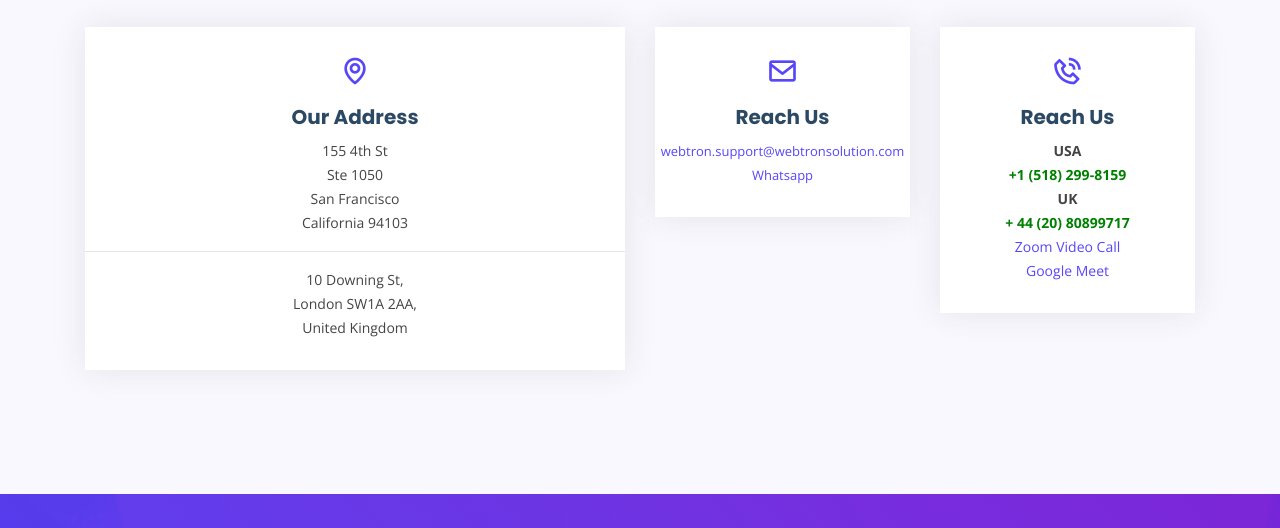
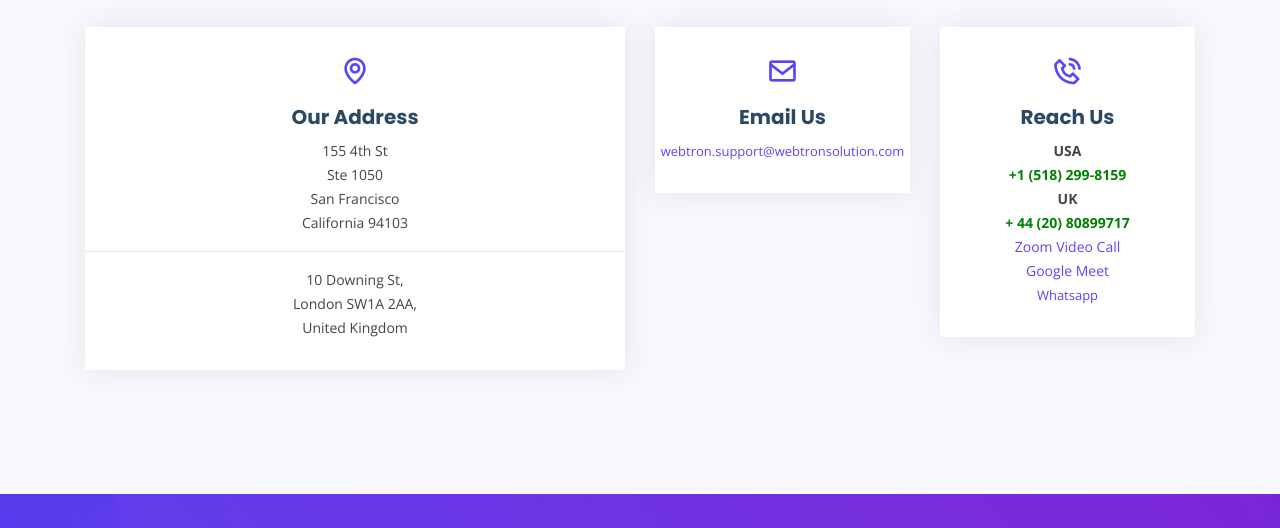
Before and after one commit to webtronsolution/website, a plain HTML site: page index.html in a window 1280 px wide. Shown: the part 5260-5788 px from the top of the page. Drawn offline with nearby package versions, Linux system fonts and the light colour scheme; a script that the page names is missing.

Commit message:
Update index.html
jvgv

```diff
--- a/index.html
+++ b/index.html
@@ -676,9 +676,9 @@
           <div class="col-lg-3 col-md-6">
             <div class="info-box  mb-4">
               <i class="bx bx-envelope"></i>
-              <h3>Reach Us</h3>
+              <h3>Email Us</h3>
                                        <p style="font-size:small"><a href="mailto:webtron.support@webtronsolution.com">webtron.support@webtronsolution.com</a></p>
-                                                                                                         <p style="font-size:small">  <a href="https://wa.me/+918910953989" target="_blank">Whatsapp</a></p>
+
 
             </div>
           </div>
@@ -692,6 +692,7 @@
       <p style="font-weight:bold">UK</p><p><a href="tel:+442080899717" style="color:green;font-weight:bold">+ 44 (20) 80899717</a></p>
                      <p><a href="https://zoom.us/j/3925425825" target="_blank">Zoom Video Call</a></p>
                       <p><a href="https://meet.google.com/eaw-vigi-wub" target="_blank">Google Meet</a></p>
+                                                                                       <p style="font-size:small">  <a href="https://wa.me/+918910953989" target="_blank">Whatsapp</a></p>
             </div>
           </div>
 
```
